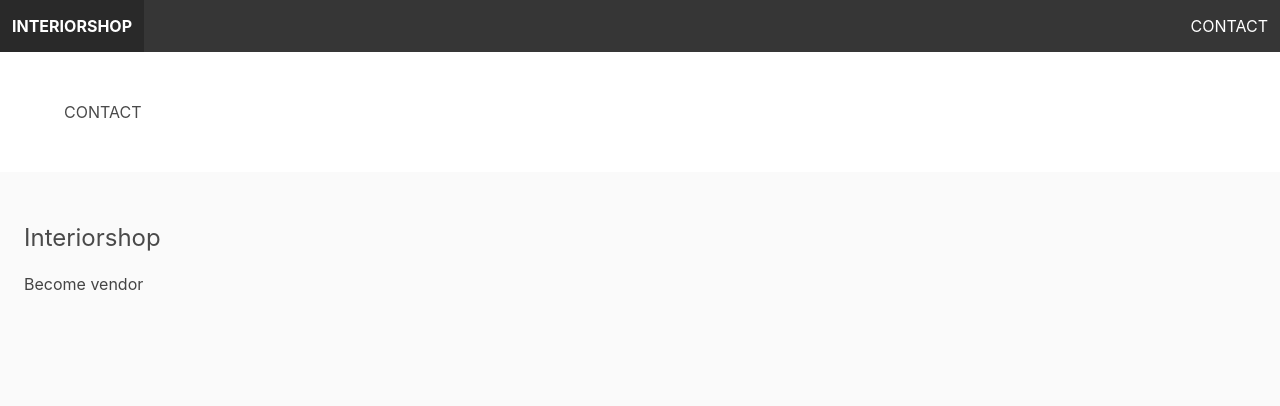
After one commit to Basith-P/Django-Interior-Shop, a Django app: page /contact/ in a window 1280 px wide. The commit adds this page. Shown: the top 406 px of the page. Run offline with Django 4.2, Linux system fonts and the light colour scheme.

Commit message:
feat: static files

```diff
--- a/apps/core/templates/core/base.html
+++ b/apps/core/templates/core/base.html
@@ -1,3 +1,4 @@
+{% load static %}
 <!DOCTYPE html>
 <html lang="en">
   <head>
@@ -7,6 +8,9 @@
       rel="stylesheet"
       href="https://cdn.jsdelivr.net/npm/bulma@0.9.4/css/bulma.min.css"
     />
+    <link rel="stylesheet" href="{% static 'styles/main.css' %}" />
+
+    <script src="{% static 'scripts/main.js' %}"></script>
     <title>{% block title %}{%endblock%}Interior Shop</title>
   </head>
   <body>
@@ -28,7 +32,9 @@
       </div>
 
       <div class="navbar-menu" id="main-navbar">
-        <div class="navbar-end"></div>
+        <div class="navbar-end">
+          <a href="{% url 'core:contact' %}" class="navbar-item">Contact</a>
+        </div>
       </div>
     </nav>
     <section class="section">
--- /dev/null
+++ b/apps/core/templates/core/contact.html
@@ -0,0 +1,6 @@
+{% extends 'core/base.html' %} {% block title %}Contact | {%endblock title %}
+{%block content %}
+
+<h1>CONTACT</h1>
+
+{% endblock %}
--- a/apps/core/urls.py
+++ b/apps/core/urls.py
@@ -1,9 +1,10 @@
 from django.urls import path
 
-from .views import frontpage
+from . import views
 
 app_name = 'core'
 
 urlpatterns = [
-    path('', frontpage, name='frontpage')
+    path('', views.frontpage, name='frontpage'),
+    path('contact/', views.contact, name='contact')
 ]
--- a/apps/core/views.py
+++ b/apps/core/views.py
@@ -3,3 +3,7 @@ from django.shortcuts import render
 
 def frontpage(request):
     return render(request, 'core/front_page.html')
+
+
+def contact(request):
+    return render(request, 'core/contact.html')
--- a/interiorshop/settings.py
+++ b/interiorshop/settings.py
@@ -118,6 +118,9 @@ USE_TZ = True
 # https://docs.djangoproject.com/en/4.2/howto/static-files/
 
 STATIC_URL = 'static/'
+STATICFILES_DIRS = [
+    BASE_DIR / "static",
+]
 
 # Default primary key field type
 # https://docs.djangoproject.com/en/4.2/ref/settings/#default-auto-field
--- /dev/null
+++ b/static/scripts/main.js
@@ -0,0 +1,18 @@
+document.addEventListener("DOMContentLoaded", () => {
+  const $navbarBurgers = Array.prototype.slice.call(
+    document.querySelectorAll(".navbar-burger"),
+    0
+  );
+
+  if ($navbarBurgers.length > 0) {
+    $navbarBurgers.forEach((el) => {
+      el.addEventListener("click", () => {
+        const target = el.dataset.target;
+        const $target = document.getElementById(target);
+
+        el.classList.toggle("is-active");
+        $target.classList.toggle("is-active");
+      });
+    });
+  }
+});
--- /dev/null
+++ b/static/styles/main.css
@@ -0,0 +1,22 @@
+.navbar {
+  text-transform: uppercase;
+}
+
+.navbar .is-dark {
+  background: #444;
+}
+
+.footer a {
+  margin-bottom: 15px;
+  display: inline-block;
+  color: #444;
+}
+
+/**
+* Bulma overrides
+*/
+
+.input,
+.button {
+  border-radius: 0;
+}
```
